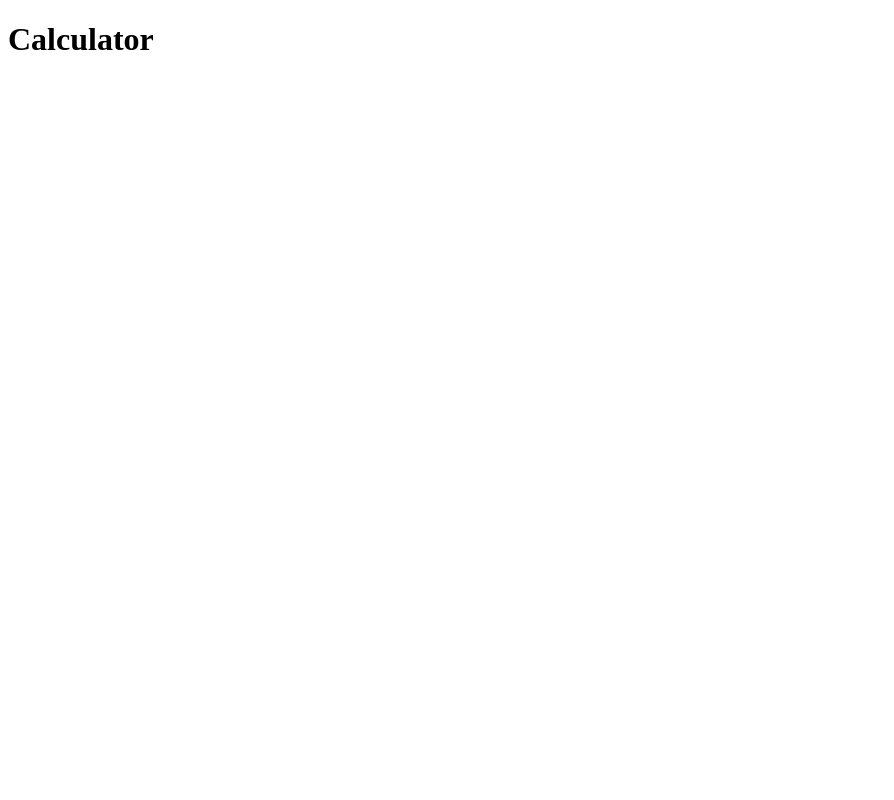
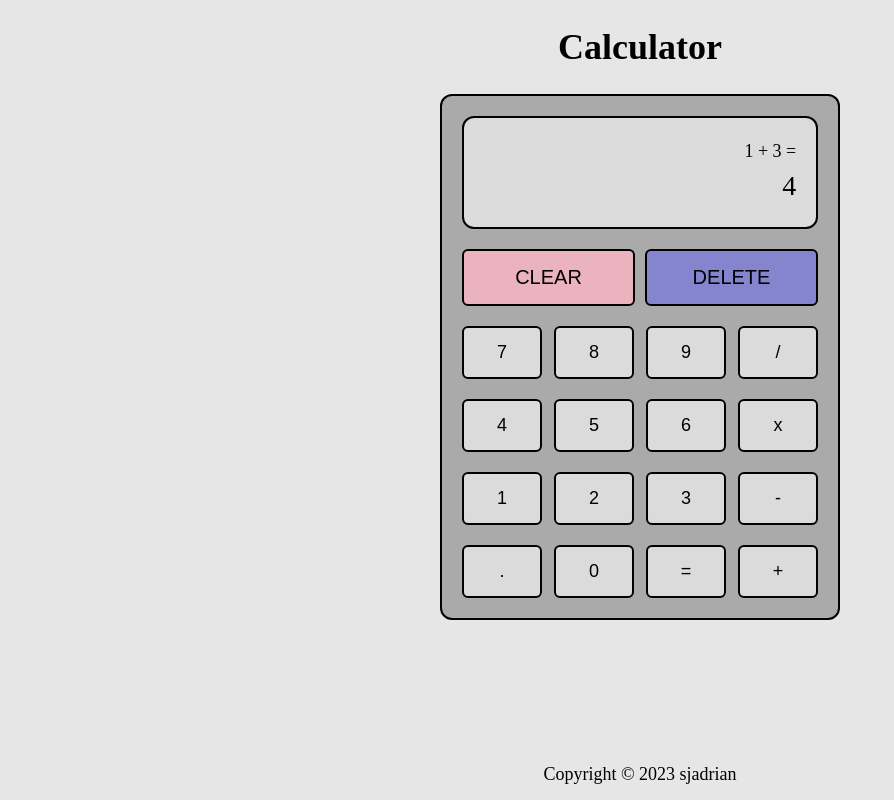
Before and after one commit to sjadrian/calculator, a plain HTML site: page index.html in a window 1280 px wide. Shown: the whole page, without its empty margins (0-894 px from the left). Drawn offline with Linux system fonts and the light colour scheme.

Commit message:
finish first draft ui

```diff
--- a/index.html
+++ b/index.html
@@ -11,10 +11,110 @@
     <h1>Calculator</h1>
 
     <main>
+        <div class="calculator">
 
+
+            <div class="display">
+                <div class="line-one">
+                    1 + 3 =
+                </div>
+
+                <div class="line-two">
+                    4
+                </div>
+
+            </div>
+
+            <div class="container">
+
+                <button class="clear">
+                    CLEAR
+                </button>
+
+                <button class="delete">
+                    DELETE
+                </button>
+
+            </div>
+
+            <div class="small-buttons-container">
+
+                <div class="row">
+                    <button class="button seven">
+                        7
+                    </button>
+
+                    <button class="button eight">
+                        8
+                    </button>
+
+                    <button class="button nine">
+                        9
+                    </button>
+
+                    <button class="button divide">
+                        /
+                    </button>
+                </div>
+                <div class="row">
+                    <button class="button four">
+                        4
+                    </button>
+
+                    <button class="button five">
+                        5
+                    </button>
+
+                    <button class="button six">
+                        6
+                    </button>
+
+                    <button class="button multiply">
+                        x
+                    </button>
+                </div>
+                <div class="row">
+                    <button class="button one">
+                        1
+                    </button>
+
+                    <button class="button two">
+                        2
+                    </button>
+
+                    <button class="button three">
+                        3
+                    </button>
+
+                    <button class="button substract">
+                        -
+                    </button>
+                </div>
+                <div class="row">
+                    <button class="button dot">
+                        .
+                    </button>
+
+                    <button class="button zero">
+                        0
+                    </button>
+
+                    <button class="button equal">
+                        =
+                    </button>
+
+                    <button class="button add">
+                        +
+                    </button>
+                </div>
+
+            </div>
+
+        </div>
     </main>
 
     <footer>
+        Copyright © 2023 sjadrian
     </footer>
 </body>
 </html>
--- a/styles.css
+++ b/styles.css
@@ -0,0 +1,137 @@
+*, *::before, *::after {
+    box-sizing: border-box;
+}
+
+* {
+    margin: 0;
+  }
+
+  h1 {
+    margin: 20px;
+    font-size: 36px;
+  }
+
+
+body {
+    line-height: 1.5;
+    -webkit-font-smoothing: antialiased;
+
+    display: flex;
+    flex-direction: column;
+    justify-content: center;
+    align-items: center;
+    height: 100vh;
+
+    background-color: rgb(230, 230, 230);
+}
+
+
+main {
+    flex: 1;
+}
+
+.calculator {
+    background-color: rgb(170, 170, 170);
+    width: 400px;
+    border-radius: 12px;
+    border: 2px solid black ;
+
+    display: flex;
+    flex-direction: column;
+    align-items: center;
+}
+
+.display {
+    background-color: rgb(219, 219, 219);
+    /* width: 450px;
+    height: 100px; */
+    margin: 20px;
+    border-radius: 12px;
+    border: 2px solid black ;
+    text-align: right;
+    padding: 20px;
+    width: 90%;
+}
+
+.line-one {
+    font-size: 18px;
+}
+
+.line-two {
+    font-size: 28px;
+}
+
+.container {
+    display: flex;
+    justify-content: space-between;
+    gap: 10px;
+    width: 100%;
+    /* background-color: aqua; */
+    padding: 0px 20px;
+    text-align: center;
+}
+
+.clear {
+    background-color: rgb(235, 179, 189);
+    width: 100%;
+    padding: 15px;
+    font-size: 20px;
+    border-radius: 6px;
+    border: 2px solid black ;
+}
+
+.clear:hover{
+    background-color: rgb(225, 169, 179);
+}
+
+.delete {
+    background-color: rgb(132, 132, 207);
+    width: 100%;
+    padding: 15px;
+    font-size: 20px;
+    border-radius: 6px;
+    border: 2px solid black ;
+}
+
+.delete:hover{
+    background-color: rgb(122, 122, 197);
+}
+
+.small-buttons-container {
+    /* background-color: beige; */
+    width: 100%;
+}
+
+.row {
+    display: flex;
+    justify-content: space-between;
+    margin: 20px;
+    gap: 12px;
+}
+
+.button {
+    background-color: rgb(219, 219, 219);
+    padding: 14px;
+    width: 100%;
+    font-size: 18px;
+    text-align: center;
+    border-radius: 6px;
+    border: 2px solid black ;
+}
+
+.button:hover{
+    background-color: rgb(140, 140, 140);
+}
+
+
+button {
+    cursor:pointer;
+}
+
+
+
+footer {
+    text-align: center;
+    margin-bottom: 12px;
+    font-size: 18px;
+}
```
